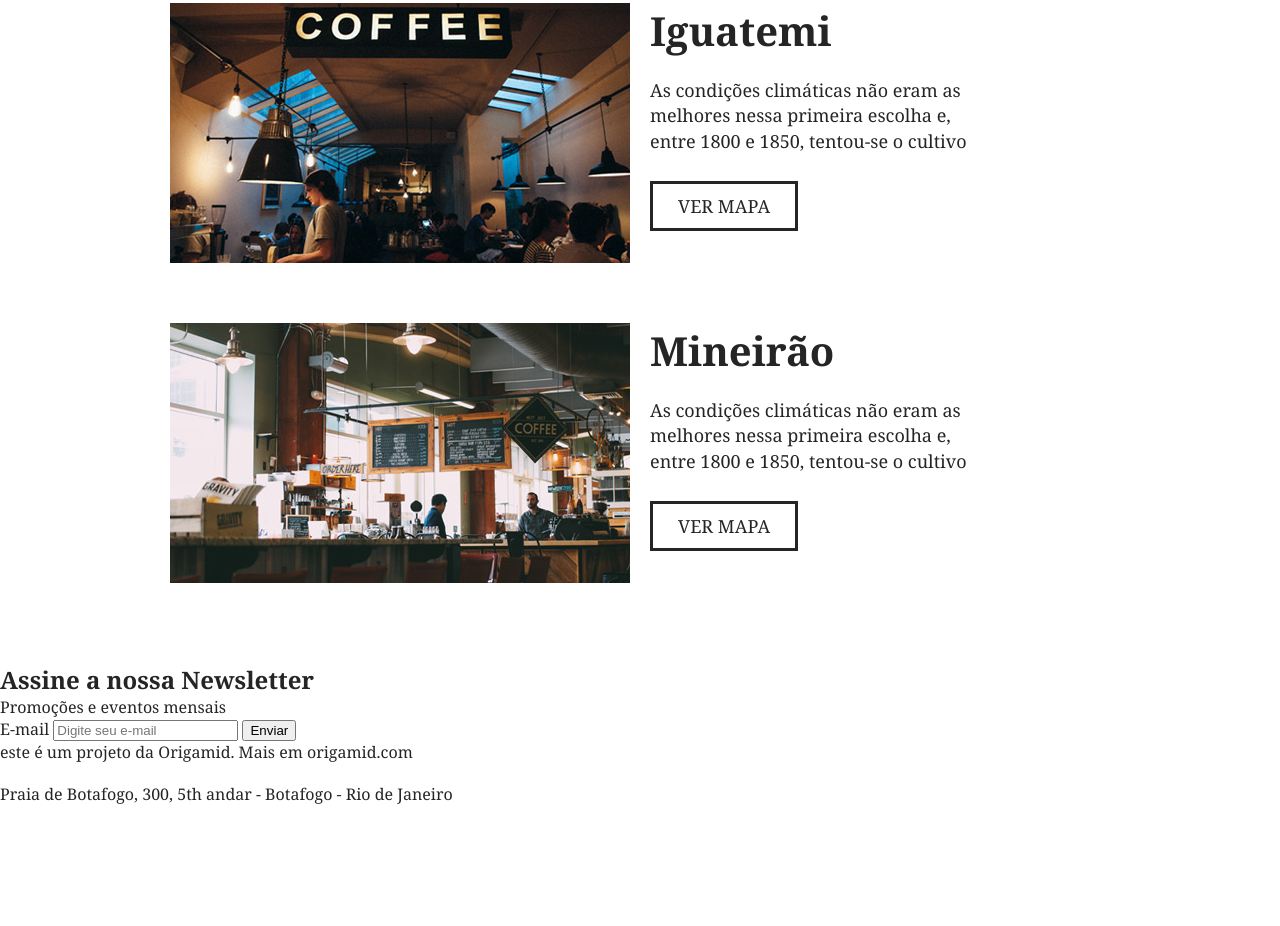
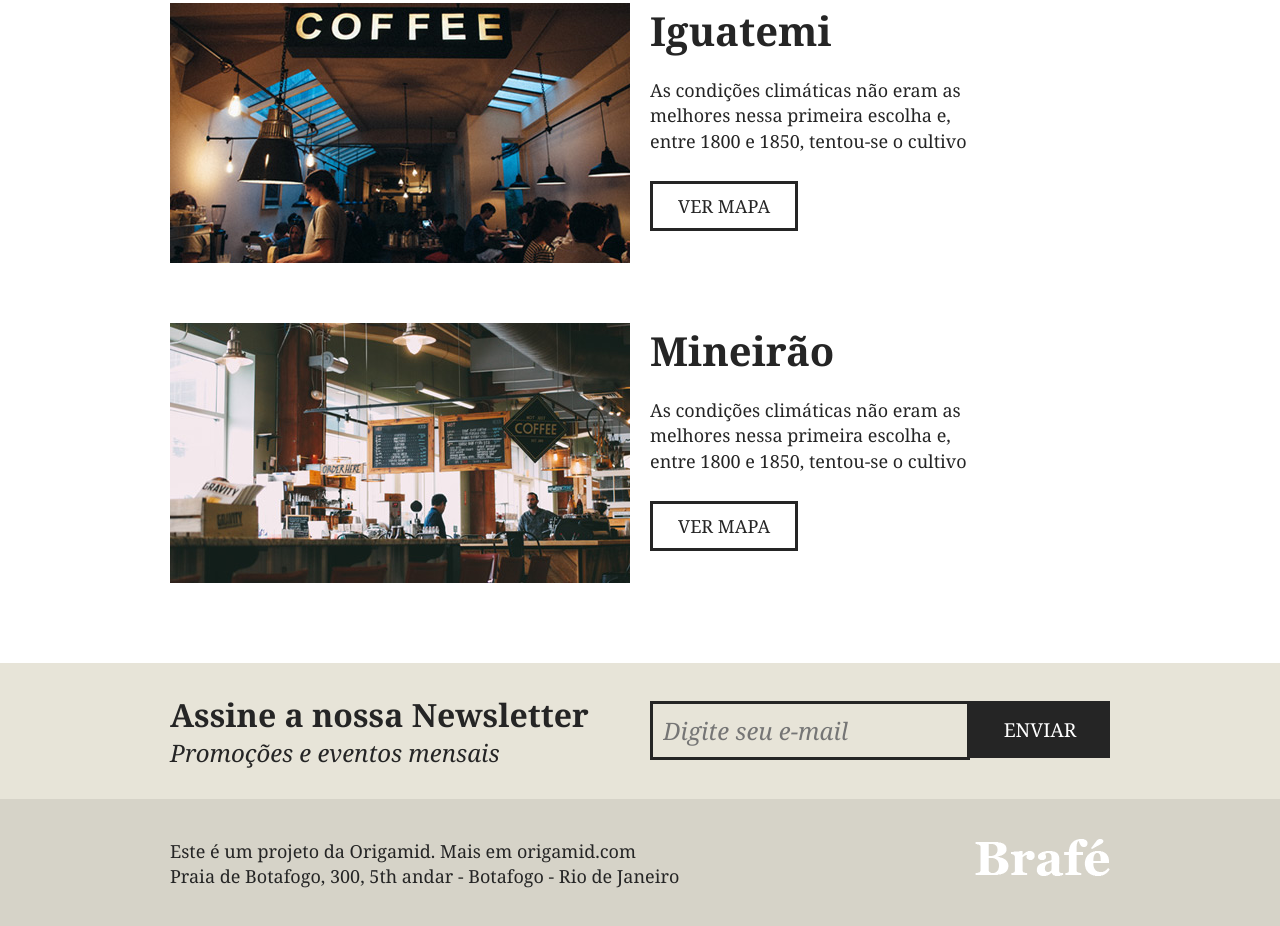
Before and after one commit to tyson-neves/brafe, a plain HTML site: page index.html in a window 1280 px wide. Shown: the part 2183-3109 px from the top of the page. Before the commit the page ends 2988 px from the top, so only its background shows below. Drawn offline with Linux system fonts and the light colour scheme.

Commit message:
finalizando o css do brafe

```diff
--- a/css/style.css
+++ b/css/style.css
@@ -8,7 +8,9 @@ body {
     font-family: Georgia, 'Times New Roman', Times, serif;
     color: #252525;
 }
-
+* {
+    box-sizing: border-box;
+}
 
 /* MENU */
 
@@ -248,3 +250,95 @@ h2.produtos-mineiro::before{
 }
 
 /* NEWSLETTER */
+.assine {
+    background: #e7e4d8;
+    padding: 30px 0;
+
+}
+.assine-container {
+    max-width: 960px;
+    margin: 0 auto;
+
+}
+.assine-container::after, .assine-container::before {
+    content: '';
+    display: table;
+    clear: both;
+}
+
+.assine-info {
+    width:  460px;
+    margin: 0 10px;
+    float: left;
+}
+.assine-info h2 {
+    font-size: 2em;
+
+
+}
+.assine-info p {
+    font-size: 1.5em;
+    font-style: italic;
+}
+.assine form {
+    width: 460px;
+    margin: 8px 10px;
+    float: left;
+}
+.assine form label {
+    display: none;
+
+}
+.assine input {
+    width: 320px;
+    border: 3px solid #252525;
+    background: none;
+    font-size: 1.5em;
+    font-style: italic;
+    font-family: Georgia, 'Times New Roman', Times, serif;
+    padding: 10px;
+    float: left;
+}
+.assine button {
+    background: #252525;
+    border: none;
+    font-family: Georgia, 'Times New Roman', Times, serif;
+    text-transform: uppercase;
+    font-size: 1.2em;
+    width: 140px;
+    padding: 15px 0;
+    color: white;
+    cursor: pointer;
+}
+
+/* FOOTER */
+
+.footer {
+    background: #d6d3c8;
+    padding: 40px 0;
+
+}
+
+.footer-container {
+    max-width: 960px;
+    margin: 0 auto;
+}
+
+.footer-container::after, .footer-container::before {
+    content: '';
+    display: table;
+    clear: both;
+}
+
+.footer p {
+    float: left;
+    margin: 0 10px;
+    font-size: 1.125em;
+    line-height: 1.4em;
+}
+
+.footer img {
+    float: right;
+    margin: 0 10px ;
+    display: block;
+}
--- a/index.html
+++ b/index.html
@@ -89,9 +89,9 @@
 
     </section>
 
-    <section>
-        <div>
-            <div>
+    <section class="assine">
+        <div class="assine-container">
+            <div class="assine-info">
                 <h2>Assine a nossa Newsletter</h2>
                 <p>Promoções e eventos mensais</p>
             </div>
@@ -103,13 +103,14 @@
         </div>
     </section>
 
-    <footer>
-        <div>
+    <footer class="footer">
+        <div class="footer-container">
             <div>
                 <p>
-                    este é um projeto da Origamid. Mais em origamid.com <br> Praia de Botafogo, 300, 5th andar - Botafogo - Rio de Janeiro
-                    <img src="img/brafe.png" alt="Brafé">
+                    Este é um projeto da Origamid. Mais em origamid.com <br> Praia de Botafogo, 300, 5th andar - Botafogo - Rio de Janeiro
                 </p>
+                <img src="img/brafe.png" alt="Brafé">
+
 
             </div>
         </div>
```
